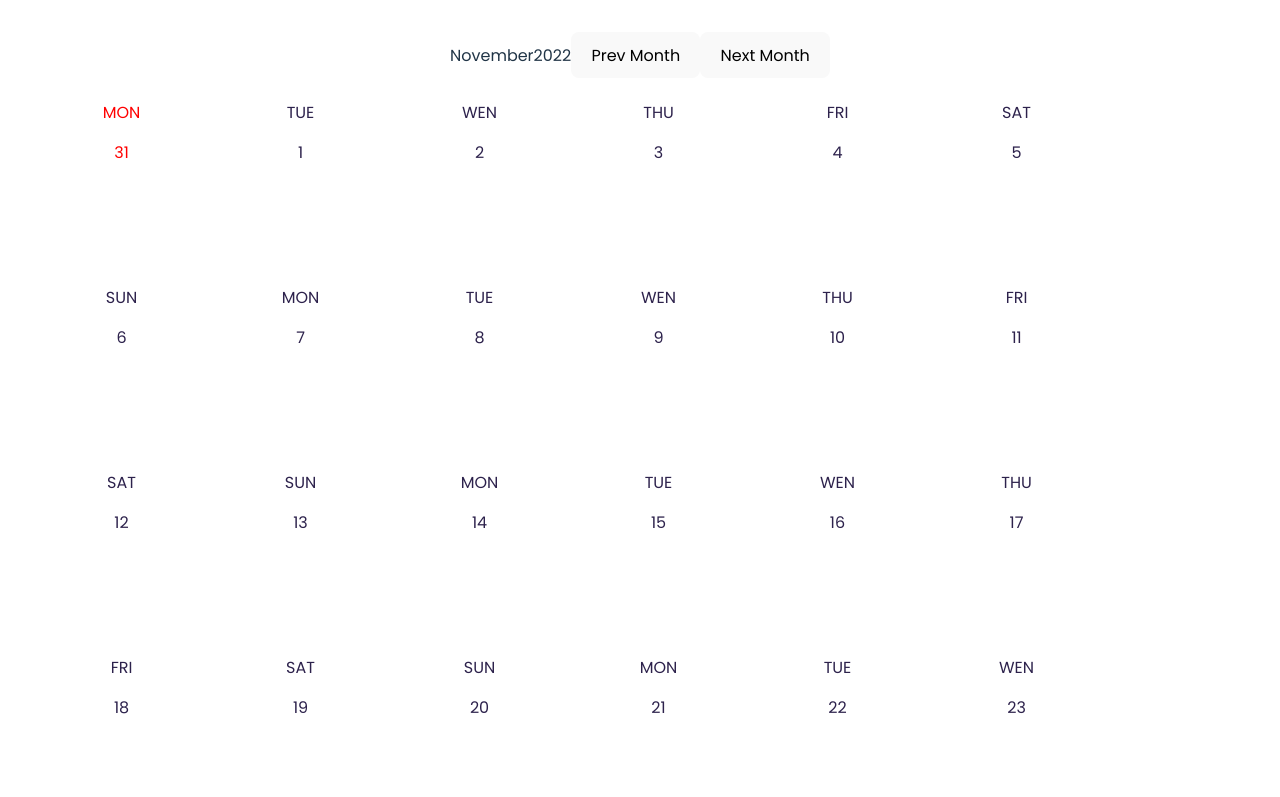
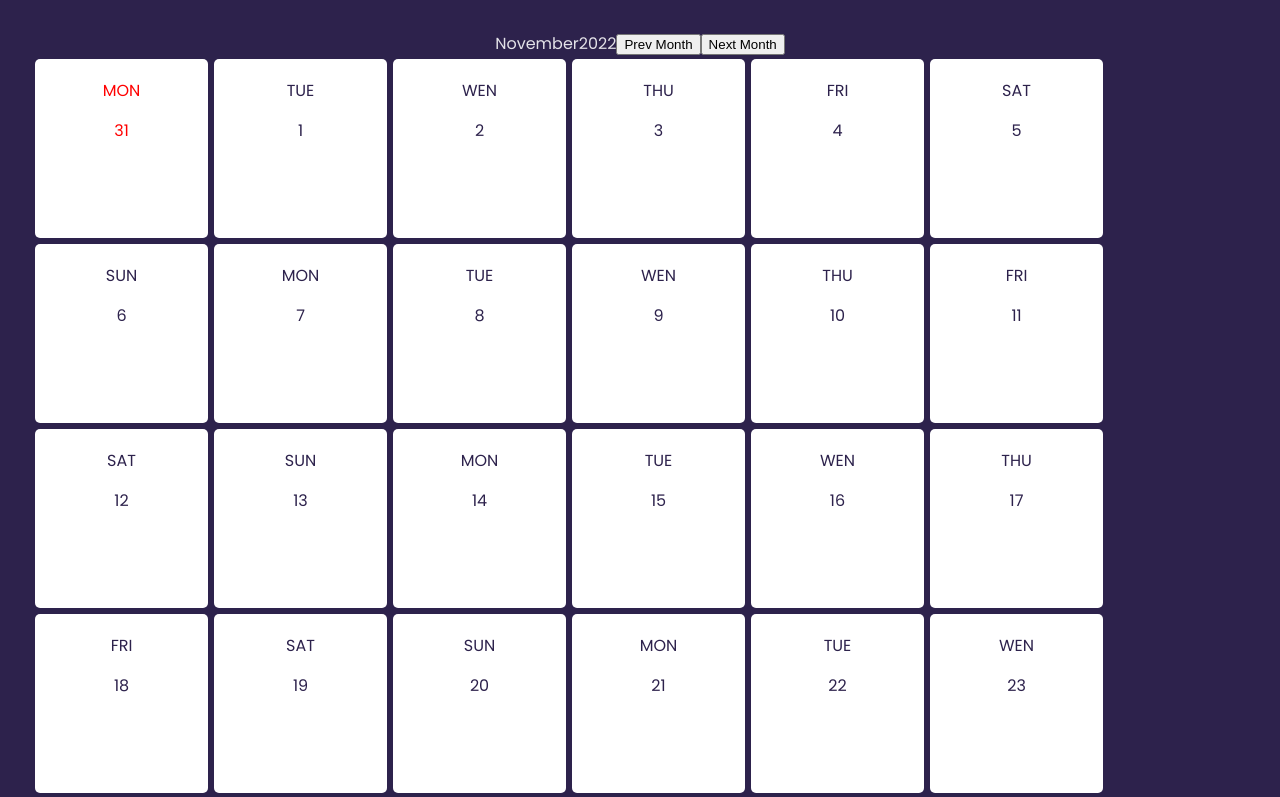
Before and after one commit to DavidVeVe/Calendar-react, a React (Vite) app: page / in a window 1280 px wide. Shown: the top 797 px of the page. Built offline with nearby package versions, Linux system fonts and the light colour scheme.

Commit message:
Update default styles

```diff
--- a/src/App.css
+++ b/src/App.css
@@ -5,41 +5,6 @@
   text-align: center;
 }
 
-.logo {
-  height: 6em;
-  padding: 1.5em;
-  will-change: filter;
-}
-.logo:hover {
-  filter: drop-shadow(0 0 2em #646cffaa);
-}
-.logo.react:hover {
-  filter: drop-shadow(0 0 2em #61dafbaa);
-}
-
-@keyframes logo-spin {
-  from {
-    transform: rotate(0deg);
-  }
-  to {
-    transform: rotate(360deg);
-  }
-}
-
-@media (prefers-reduced-motion: no-preference) {
-  a:nth-of-type(2) .logo {
-    animation: logo-spin infinite 20s linear;
-  }
-}
-
-.card {
-  padding: 2em;
-}
-
-.read-the-docs {
-  color: #888;
-}
-
 .calendar-days {
   display: flex;
   flex-wrap: wrap;
--- a/src/index.css
+++ b/src/index.css
@@ -6,22 +6,13 @@
 
   color-scheme: light dark;
   color: rgba(255, 255, 255, 0.87);
-  background-color: #242424;
+  background-color: #2D224C;
 
   font-synthesis: none;
   text-rendering: optimizeLegibility;
   -webkit-font-smoothing: antialiased;
   -moz-osx-font-smoothing: grayscale;
   -webkit-text-size-adjust: 100%;
-}
-
-a {
-  font-weight: 500;
-  color: #646cff;
-  text-decoration: inherit;
-}
-a:hover {
-  color: #535bf2;
 }
 
 body {
@@ -37,35 +28,3 @@
   font-size: 3.2em;
   line-height: 1.1;
 }
-
-button {
-  border-radius: 8px;
-  border: 1px solid transparent;
-  padding: 0.6em 1.2em;
-  font-size: 1em;
-  font-weight: 500;
-  font-family: inherit;
-  background-color: #1a1a1a;
-  cursor: pointer;
-  transition: border-color 0.25s;
-}
-button:hover {
-  border-color: #646cff;
-}
-button:focus,
-button:focus-visible {
-  outline: 4px auto -webkit-focus-ring-color;
-}
-
-@media (prefers-color-scheme: light) {
-  :root {
-    color: #213547;
-    background-color: #ffffff;
-  }
-  a:hover {
-    color: #747bff;
-  }
-  button {
-    background-color: #f9f9f9;
-  }
-}
```
